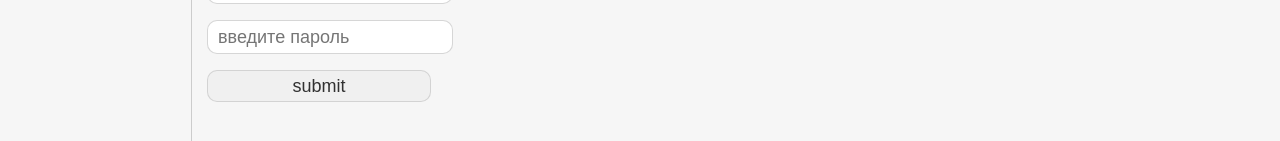
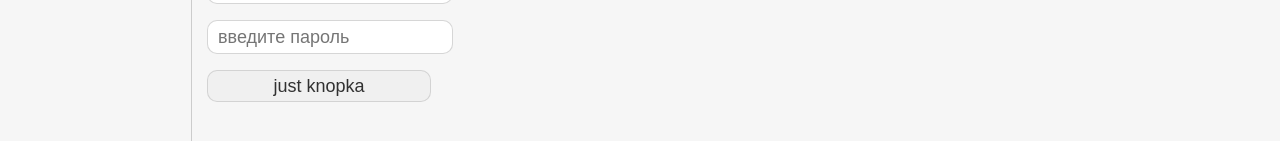
Before and after one commit to DaerioFrixell/masterN, a React (Create React App) app: page /form in a window 1280 px wide. Shown: the part 525-666 px from the top of the page. Built offline with nearby package versions, Linux system fonts and the light colour scheme.

Commit message:
feature/MN-02: исправления

```diff
--- a/src/components/UI/button/Button.jsx
+++ b/src/components/UI/button/Button.jsx
@@ -1,12 +1,4 @@
-import React from "react";
+import React, { memo } from "react";
 import "./button.scss"
 
-export const MyButton = ({ toSubmit }) => {
-  return (
-    <button
-      className="my-button"
-      type="submit"
-      onClick={toSubmit}
-    >submit</button>
-  )
-}
+export const MyButton = memo(() => <button className="button" >just knopka</button>)
--- a/src/components/UI/button/button.scss
+++ b/src/components/UI/button/button.scss
@@ -1,15 +1,10 @@
 @use '../../../scss/colors.scss' as colors;
 @use '../../../scss/fonts' as fonts;
+@import '../../../scss/mixin.scss';
 
-.my-button {
+.button {
+  @include button-input();
   font-size: fonts.$mainFont;
-  width: 17.5vw;
-  height: 4vh;
-  margin-top: 1vh;
-  margin-bottom: 1vh;
-  padding: 0rem .4rem;
-  border: 1px solid rgba(105, 105, 105, 0.269);
-  border-radius: 10px;
   opacity: .8;
 
   &:hover {
--- a/src/components/UI/inputs/FormEmail.jsx
+++ b/src/components/UI/inputs/FormEmail.jsx
@@ -4,7 +4,7 @@ import './generalInputs.scss'
 export const FormEmail = ({ value, setValue }) => {
   return (
     <input
-      className="my-input"
+      className="input"
       placeholder="введите email"
       value={value}
       onChange={setValue}
--- a/src/components/UI/inputs/FormLogin.jsx
+++ b/src/components/UI/inputs/FormLogin.jsx
@@ -4,7 +4,7 @@ import './generalInputs.scss'
 export const FormLogin = ({ value, setValue }) => {
   return (
     <input
-      className="my-input"
+      className="input"
       placeholder="введите логин"
       value={value}
       onChange={setValue}
--- a/src/components/UI/inputs/FormPassword.jsx
+++ b/src/components/UI/inputs/FormPassword.jsx
@@ -4,7 +4,7 @@ import './generalInputs.scss'
 export const FormPassword = ({ value, setValue }) => {
   return (
     <input
-      className="my-input"
+      className="input"
       placeholder="введите пароль"
       value={value}
       onChange={setValue}
--- a/src/components/UI/inputs/generalInputs.scss
+++ b/src/components/UI/inputs/generalInputs.scss
@@ -1,15 +1,11 @@
 @use '../../../scss/colors.scss' as colors;
 @use '../../../scss/fonts' as fonts;
+@import '../../../scss/mixin.scss';
 
-.my-input {
+.input {
+  @include button-input();
   font-size: fonts.$mainFont;
-  width: 17.5vw;
-  height: 4vh;
-  margin-top: 1vh;
-  margin-bottom: 1vh;
   padding: 0rem 1rem;
-  border: 1px solid rgba(105, 105, 105, 0.269);
-  border-radius: 10px;
 
   &:focus {
     outline: 1px solid colors.$myBlue;
--- a/src/components/form/Form.jsx
+++ b/src/components/form/Form.jsx
@@ -1,4 +1,4 @@
-import React, { useState } from "react";
+import React, { memo, useState } from "react";
 import { ImagePicker } from "../imagePicker/ImagePicker";
 import './form.scss'
 import { MyButton } from "../UI/button/Button";
@@ -6,29 +6,13 @@ import { FormEmail } from "../UI/inputs/FormEmail";
 import { FormLogin } from "../UI/inputs/FormLogin";
 import { FormPassword } from "../UI/inputs/FormPassword";
 
-export const Form = () => {
+export const Form = memo(() => {
   const [login, setLogin] = useState('')
   const [loginValue, setLoginValue] = useState('')
   const [email, setEmail] = useState('')
   const [emailValue, setEmailValue] = useState('')
   const [password, setPassword] = useState('')
   const [passwordValue, setPasswordValue] = useState('')
-
-  if (login && email && password) {
-    console.log(`вы ввели логин: ${login}`)
-    console.log(`вы ввели email: ${email}`)
-    console.log(`вы ввели пароль: ${password}`)
-  }
-
-  const toSubmit = () => {
-    setLogin(loginValue)
-    setEmail(emailValue)
-    setPassword(passwordValue)
-
-    setLoginValue('')
-    setEmailValue('')
-    setPasswordValue('')
-  }
 
   const changeLoginInput = event => {
     const value = event.target.value;
@@ -45,17 +29,26 @@ export const Form = () => {
 
   const handleSubmit = e => {
     e.preventDefault();
+    setLogin(loginValue)
+    setEmail(emailValue)
+    setPassword(passwordValue)
+
+    setLoginValue('')
+    setEmailValue('')
+    setPasswordValue('')
+
+    console.log(`вы ввели логин: ${login}`)
+    console.log(`вы ввели email: ${email}`)
+    console.log(`вы ввели пароль: ${password}`)
   }
 
   return (
-    <div >
     <form className="form" onSubmit={handleSubmit}>
       <ImagePicker />
       <FormLogin value={loginValue} setValue={changeLoginInput} />
       <FormEmail value={emailValue} setValue={changeEmailInput} />
       <FormPassword value={passwordValue} setValue={changePasswordInput} />
-        <MyButton toSubmit={toSubmit} />
+      <MyButton />
     </form>
-    </div>
   )
-}
+})
--- a/src/components/header/Header.jsx
+++ b/src/components/header/Header.jsx
@@ -3,8 +3,6 @@ import './header.scss'
 
 export const Header = () => {
   return (
-    <div className="header" >
-      <div className="header__logo"> Hi, I am Master-Header</div>
-    </div >
+    <p className="header" >Hi, I am Master-Header</p >
   )
 }
--- a/src/components/header/header.scss
+++ b/src/components/header/header.scss
@@ -4,8 +4,4 @@
   display: grid;
   grid-template-columns: 1fr 4fr;
   font-size: fonts.$mainFont;
-
-  &__logo {
-    font-size: fonts.$mainFont;
-  }
 }
--- /dev/null
+++ b/src/scss/mixin.scss
@@ -0,0 +1,9 @@
+@mixin button-input {
+  margin-top: 1vh;
+  margin-bottom: 1vh;
+  height: 4vh;
+  border: 1px solid rgba(105, 105, 105, 0.269);
+  border-radius: 10px;
+  width: 17.5vw;
+  min-width: 15vw;
+}
```
Lines whose indentation alone changed are shown as unchanged.
